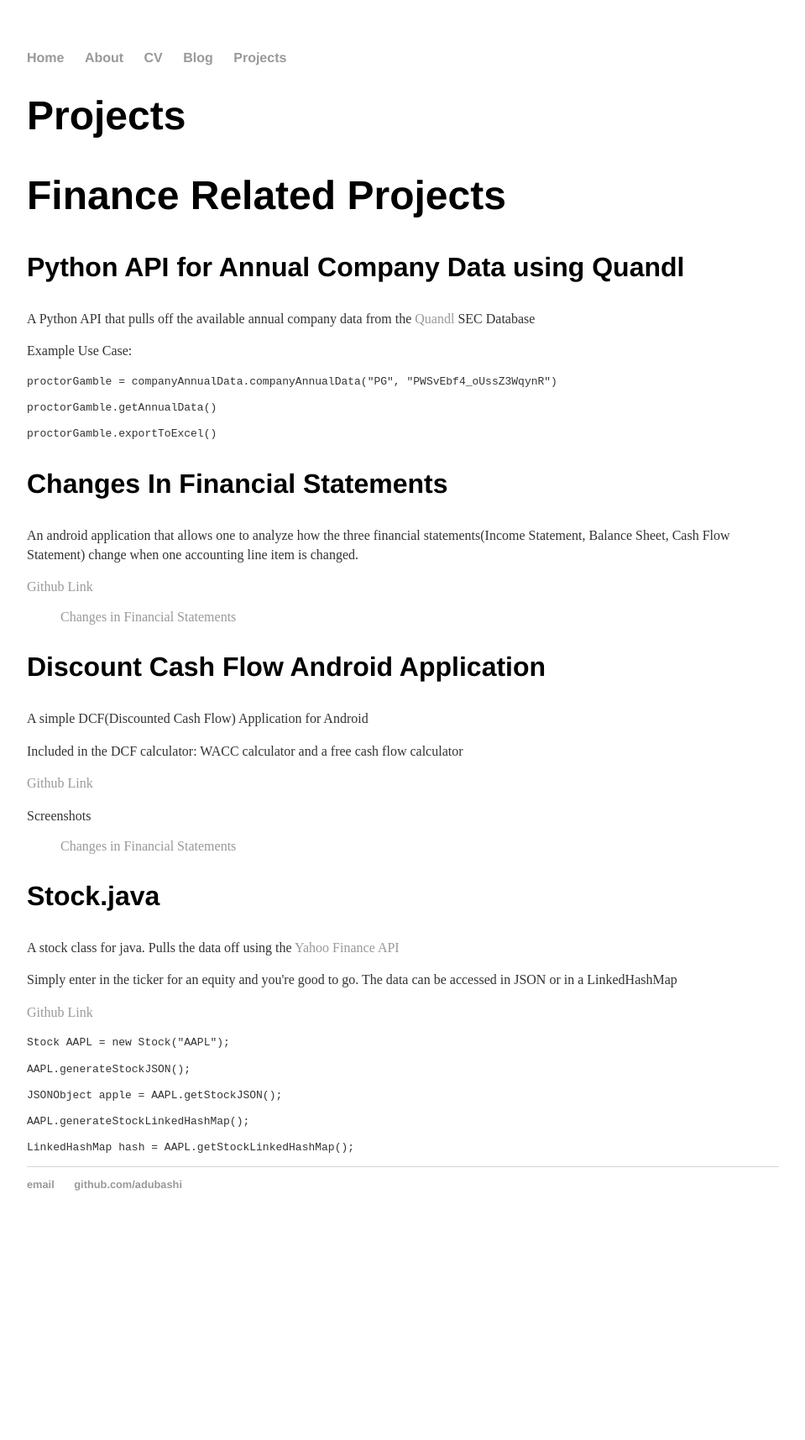
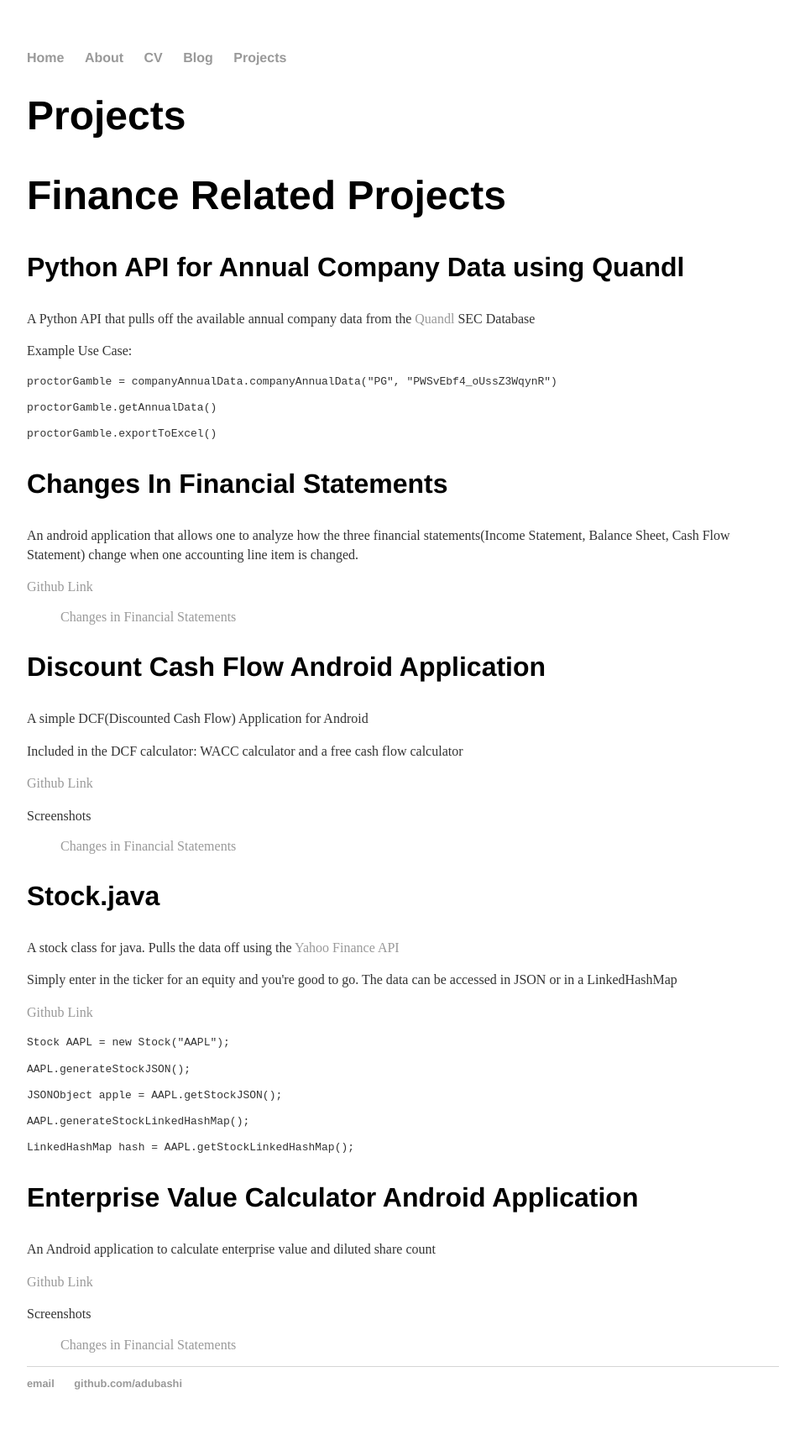
Before and after one commit to adubashi/adubashi.github.io, a Jekyll site: the page built from projects/index.html, in a window 1280 px wide. Shown: the whole page at 84% size, without its empty margins (160-1119 px from the left). Built offline with Jekyll 4.4.1, drawn with Linux system fonts in a browser that asks for light colours; a script that is not in the unit is left out; before the commit the page ends 1478 px from its top, so only the background shows below that.

Commit message:
Update index.html

```diff
--- a/projects/index.html
+++ b/projects/index.html
@@ -46,8 +46,14 @@
 <p> LinkedHashMap<String, String> hash = AAPL.getStockLinkedHashMap();</p>
 </code>
 
-
+<div class="enterprise">
+<h3>Enterprise Value Calculator Android Application</h3>
+<p>An Android application to calculate enterprise value and diluted share count</p>
+<p><a href="https://github.com/adubashi/EnterpriseValue">Github Link</a></p>
+<p>Screenshots</p>
+<blockquote class="imgur-embed-pub" lang="en" data-id="a/7BSkp"><a href="//imgur.com/a/7BSkp">Changes in Financial Statements</a></blockquote><script async src="//s.imgur.com/min/embed.js" charset="utf-8"></script>
 </div>
 
 
+
 </div><!-- /.resume -->
```
